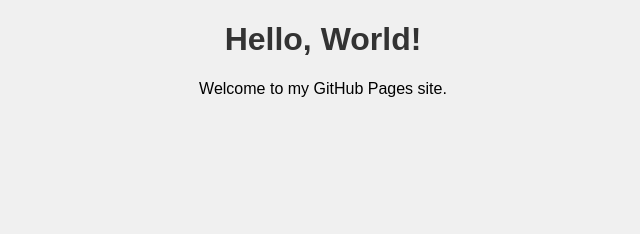
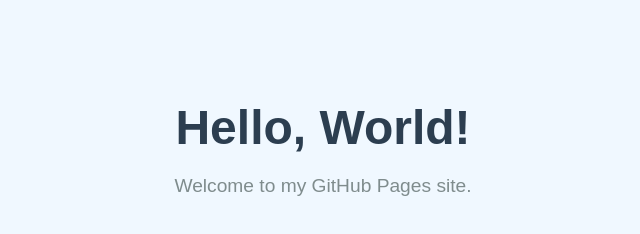
Before and after one commit to GOURIDO/my-static-site, a plain HTML site: page index.html in a window 1280 px wide. Shown: the whole page, without its empty margins (317-957 px from the left). Drawn offline with Linux system fonts and the light colour scheme.

Commit message:
Updated styles in style.css

```diff
--- a/style.css
+++ b/style.css
@@ -1,8 +1,28 @@
 body {
-  font-family: sans-serif;
-  background-color: #f0f0f0;
+  font-family: 'Arial', sans-serif;
+  background-color: #f0f8ff; /* Light blue background */
+  color: #333;
   text-align: center;
+  margin-top: 100px; /* Center content vertically */
 }
+
 h1 {
-  color: #333;
+  color: #2c3e50; /* Dark blue for header */
+  font-size: 3em; /* Larger heading */
+  margin-bottom: 20px;
 }
+
+p {
+  font-size: 1.2em; /* Slightly larger text for paragraphs */
+  color: #7f8c8d; /* Grey text color */
+}
+
+a {
+  text-decoration: none;
+  color: #3498db; /* Blue links */
+  font-size: 1.1em;
+}
+
+a:hover {
+  color: #2980b9; /* Darker blue when hovered */
+}
```
